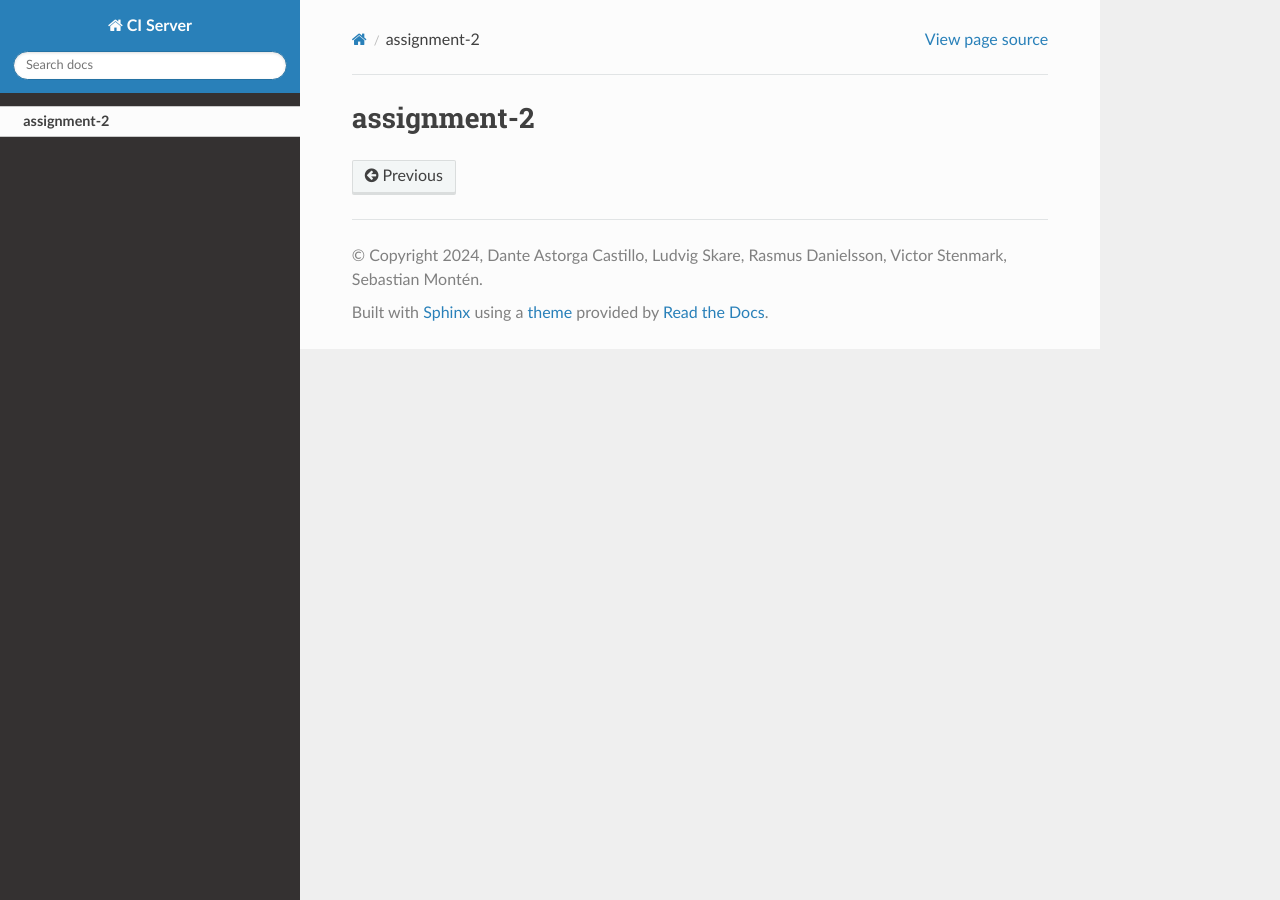
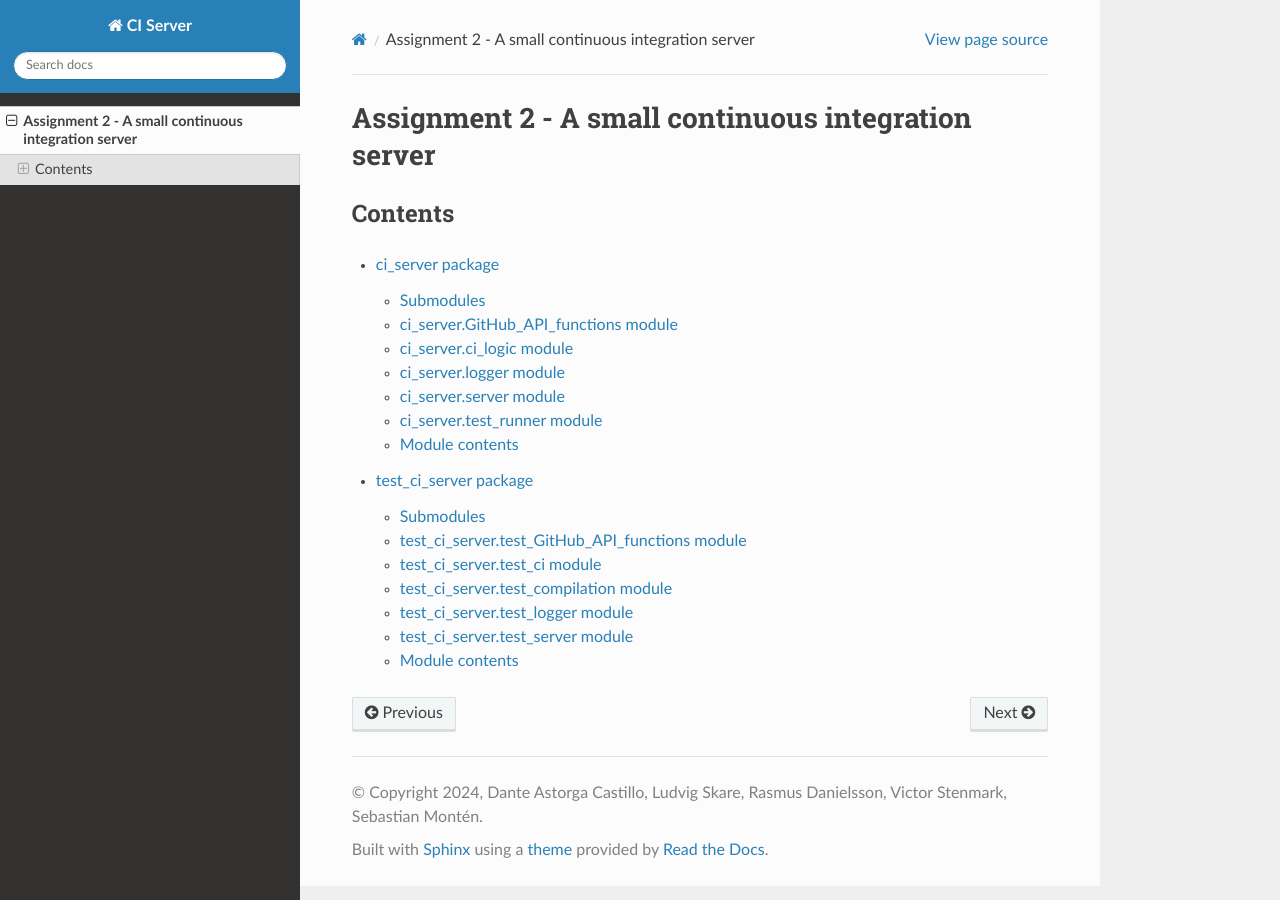
Before and after one commit to KTH-DD2480-Fundsoft/assignment-2, a Sphinx documentation site: the page built from docs/source/modules.rst, in a window 1280 px wide. Built offline with Sphinx 7.4.7 and the Read the Docs theme 2.0.0, drawn with Linux system fonts in a browser that asks for light colours.

Commit message:
WIP: Fix documentation after adding modules

```diff
--- /dev/null
+++ b/docs/source/ci_server.rst
@@ -0,0 +1,53 @@
+ci\_server package
+==================
+
+Submodules
+----------
+
+ci\_server.GitHub\_API\_functions module
+----------------------------------------
+
+.. automodule:: ci_server.GitHub_API_functions
+   :members:
+   :undoc-members:
+   :show-inheritance:
+
+ci\_server.ci\_logic module
+---------------------------
+
+.. automodule:: ci_server.ci_logic
+   :members:
+   :undoc-members:
+   :show-inheritance:
+
+ci\_server.logger module
+------------------------
+
+.. automodule:: ci_server.logger
+   :members:
+   :undoc-members:
+   :show-inheritance:
+
+ci\_server.server module
+------------------------
+
+.. automodule:: ci_server.server
+   :members:
+   :undoc-members:
+   :show-inheritance:
+
+ci\_server.test\_runner module
+------------------------------
+
+.. automodule:: ci_server.test_runner
+   :members:
+   :undoc-members:
+   :show-inheritance:
+
+Module contents
+---------------
+
+.. automodule:: ci_server
+   :members:
+   :undoc-members:
+   :show-inheritance:
--- a/docs/source/modules.rst
+++ b/docs/source/modules.rst
@@ -1,5 +1,12 @@
-assignment-2
-============
+====================================================
+Assignment 2 - A small continuous integration server
+====================================================
+
+Contents
+--------
+.. toctree::
+   ci_server
+   test_ci_server
 
 .. toctree::
    :maxdepth: 4
--- /dev/null
+++ b/docs/source/test_ci_server.rst
@@ -0,0 +1,53 @@
+test\_ci\_server package
+========================
+
+Submodules
+----------
+
+test\_ci\_server.test\_GitHub\_API\_functions module
+----------------------------------------------------
+
+.. automodule:: test_ci_server.test_GitHub_API_functions
+   :members:
+   :undoc-members:
+   :show-inheritance:
+
+test\_ci\_server.test\_ci module
+--------------------------------
+
+.. automodule:: test_ci_server.test_ci
+   :members:
+   :undoc-members:
+   :show-inheritance:
+
+test\_ci\_server.test\_compilation module
+-----------------------------------------
+
+.. automodule:: test_ci_server.test_compilation
+   :members:
+   :undoc-members:
+   :show-inheritance:
+
+test\_ci\_server.test\_logger module
+------------------------------------
+
+.. automodule:: test_ci_server.test_logger
+   :members:
+   :undoc-members:
+   :show-inheritance:
+
+test\_ci\_server.test\_server module
+------------------------------------
+
+.. automodule:: test_ci_server.test_server
+   :members:
+   :undoc-members:
+   :show-inheritance:
+
+Module contents
+---------------
+
+.. automodule:: test_ci_server
+   :members:
+   :undoc-members:
+   :show-inheritance:
```
